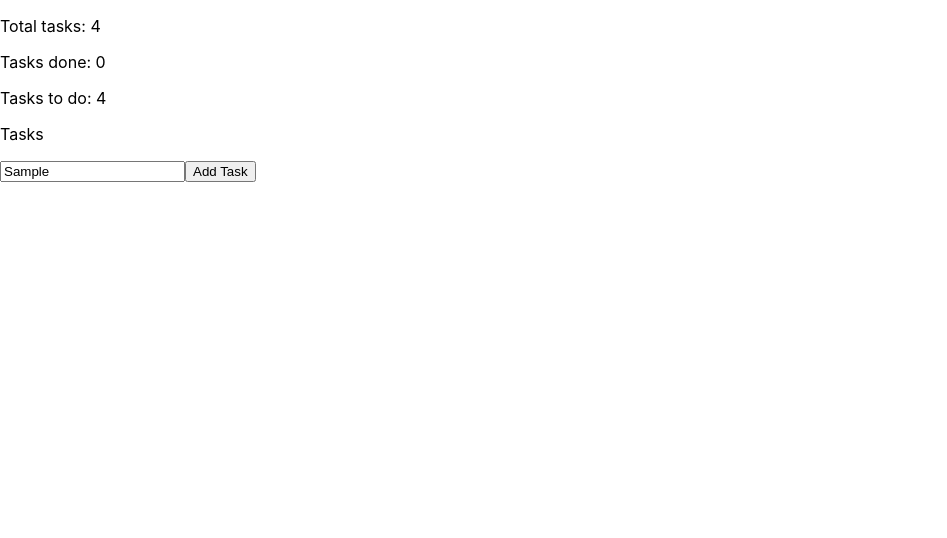
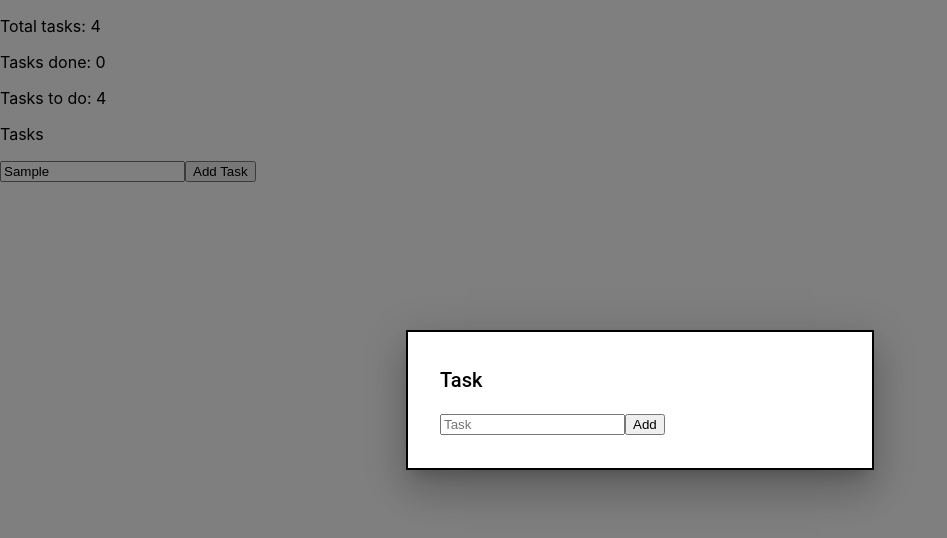
Before and after one commit to YehorKuzmenko/react-project, a React (Create React App) app: page / in a window 1280 px wide. Both pictures are taken after typing "Sample" into the empty fields and a click on the button "Add Task". Shown: the top 538 px of the page, without its empty margins (0-947 px from the left). Built offline with nearby package versions, Linux system fonts and the light colour scheme.

Commit message:
Adds Task add and update

```diff
--- a/package.json
+++ b/package.json
@@ -3,6 +3,10 @@
   "version": "0.1.0",
   "private": true,
   "dependencies": {
+    "@emotion/react": "^11.11.4",
+    "@emotion/styled": "^11.11.0",
+    "@mui/icons-material": "^5.15.14",
+    "@mui/material": "^5.15.14",
     "@testing-library/jest-dom": "^5.17.0",
     "@testing-library/react": "^13.4.0",
     "@testing-library/user-event": "^13.5.0",
--- a/src/App.js
+++ b/src/App.js
@@ -2,6 +2,8 @@ import './App.css';
 import React from 'react';
 import Header from './Header';
 import Footer from "./Footer";
+import Modal from './Modal';
+import ModalComponent from "./Modal";
 
 class App extends React.Component {
   constructor(props) {
@@ -13,7 +15,9 @@ class App extends React.Component {
         {name: 'Task 3', done: false },
         {name: 'Task 4', done: false }
       ],
-      search: ''
+      search: '',
+      showModal: false,
+      currentTask: null
     };
   }
 
@@ -50,10 +54,36 @@ class App extends React.Component {
       });
   }
 
+    handleAddUpdateTask = (title) => {
+        if (this.state.currentTask) {
+            this.setState(prevState => {
+                const tasks = prevState.tasks.map((item, index) => {
+                    if (index === prevState.currentTask.index) {
+                        return {name: title, done: item.done};
+                    } else {
+                        return item;
+                    }
+                });
+                return {tasks, currentTask: null};
+            });
+        } else {
+            this.setState(prevState => {
+                const tasks = [...prevState.tasks, {name: title, done: false}];
+                return {tasks};
+            });
+        }
+    }
+
   render() {
       return (
           <div className="App">
               <Header tasks={this.countTasks()}/>
+              <ModalComponent
+                show={this.state.showModal}
+                handleClose={() => this.setState({showModal: false})}
+                name={this.state.currentTask ? this.state.currentTask.name : ''}
+                handleAddUpdateTask={this.handleAddUpdateTask}
+              />
               <div>Tasks</div>
               <ul>
                   {this.state.tasks
@@ -62,10 +92,14 @@ class App extends React.Component {
                           <li key={index} className={task.done ? 'done' : ''}>
                               <input type="checkbox" checked={task.done} onChange={() => this.toggleTasksDone(index)}></input>
                               {task.name}
+                                <button onClick={() => this.setState({showModal: true, currentTask: {name: task.name, index}})}>Edit</button>
                           </li>
                       ))}
               </ul>
-              <Footer handleSearchInput={this.handleSearchInput}/>
+              <Footer
+                  showAddTask={() => this.setState({showModal: true})}
+                  handleSearchInput={this.handleSearchInput}
+              />
           </div>
       );
   }
--- a/src/Footer.js
+++ b/src/Footer.js
@@ -1,8 +1,8 @@
-function Footer({handleSearchInput}) {
+function Footer({handleSearchInput, showAddTask}) {
   return (
     <footer>
       <input type="text" placeholder="Search" onChange={event => handleSearchInput(event.target.value)}></input>
-      <button>Add Task</button>
+      <button onClick={showAddTask}>Add Task</button>
     </footer>
   );
 }
--- /dev/null
+++ b/src/Modal.js
@@ -0,0 +1,50 @@
+import React, { useState } from 'react';
+import Modal from '@mui/material/Modal';
+import Box from '@mui/material/Box';
+import Typography from '@mui/material/Typography';
+
+function ModalComponent({show, handleClose, name, handleAddUpdateTask}) {
+
+    const [title, setTitle] = useState(name);
+
+    const handleTaskEvent = () => {
+        handleAddUpdateTask(title);
+        setTitle('');
+        handleClose();
+    }
+
+    return (
+        <Modal
+            open={show}
+            onClose={handleClose}
+            aria-labelledby="modal-modal-title"
+            aria-describedby="modal-modal-description"
+        >
+            <Box sx={{
+                position: 'absolute',
+                top: '50%',
+                left: '50%',
+                transform: 'translate(-50%, -50%)',
+                width: 400,
+                bgcolor: 'background.paper',
+                border: '2px solid #000',
+                boxShadow: 24,
+                p: 4}}>
+                <Typography id="modal-modal-title" variant="h6" component="h2">
+                    Task
+                </Typography>
+                <Typography id="modal-modal-description" sx={{ mt: 2 }}>
+                    <input
+                        type="text"
+                        placeholder="Task"
+                        value={title}
+                        onChange={event => setTitle(event.target.value)}
+                    />
+                    <button onClick={handleTaskEvent}>{name === '' ? 'Add' : 'Update'}</button>
+                </Typography>
+            </Box>
+        </Modal>
+    );
+}
+
+export default ModalComponent;
```
Also changed, not shown: 1 other file (tests, documents, lock files or other folders).
